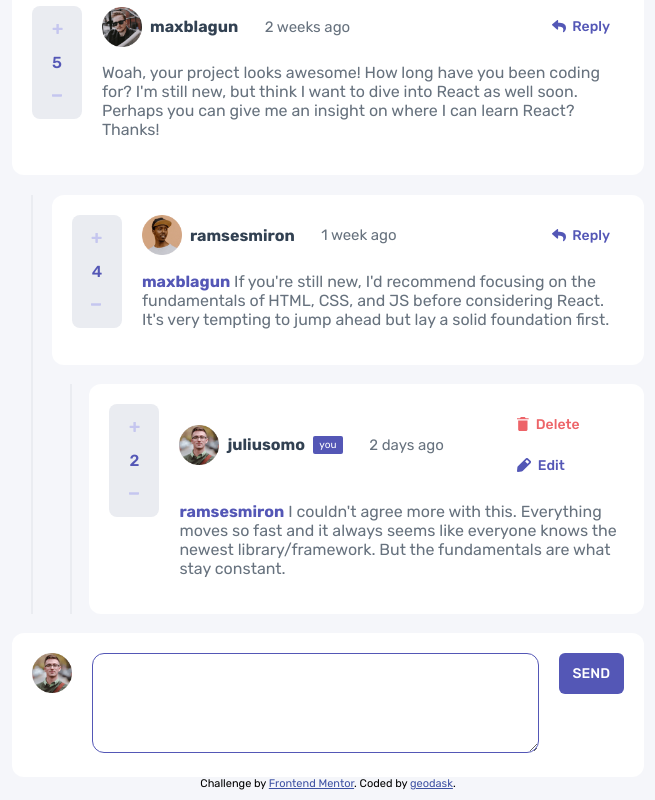
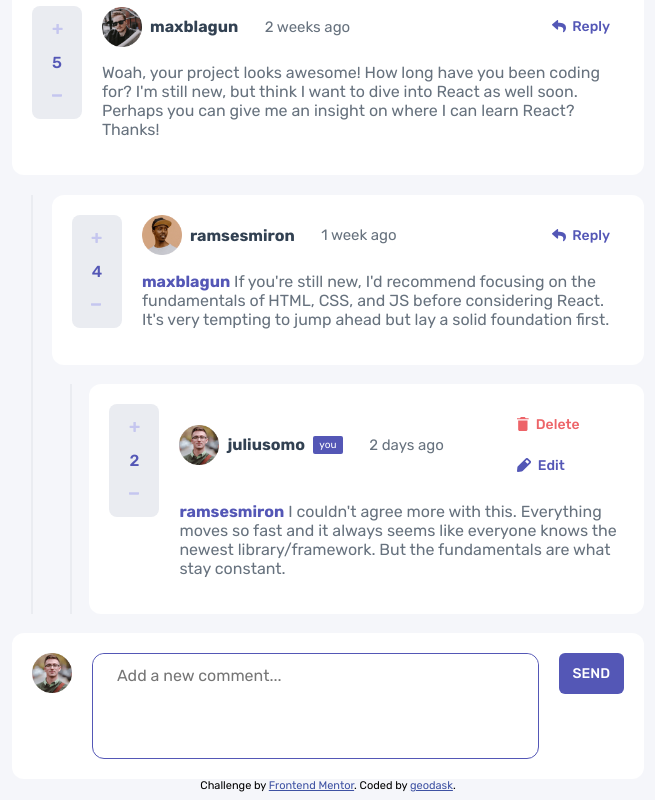
Before and after one commit to geodask/interactive-comments-section-v1, a Svelte app: page / in a window 1280 px wide. Shown: the part 222-1022 px from the top of the page, without its empty margins (312-967 px from the left). Built offline with nearby package versions, Linux system fonts and the light colour scheme.

Commit message:
improvements for textarea

```diff
--- a/src/components/Comment.svelte
+++ b/src/components/Comment.svelte
@@ -8,7 +8,6 @@
   import { COMMENTS_KEY, type CommentsContext } from './CommentsProvider.svelte';
 
   export let comment: Comment = undefined;
-  export let replyingTo: string = undefined;
 
   const { currentUser, onDelete, onEdit, onScoreUpdate } =
     getContext<CommentsContext>(COMMENTS_KEY);
@@ -67,8 +66,8 @@
   </div>
 
   <p class="comment__content">
-    {#if replyingTo}
-      <span class="comment__replying-to">{replyingTo}</span>
+    {#if comment.replyingTo}
+      <span class="comment__replying-to">{comment.replyingTo}</span>
     {/if}
     {comment.content}
   </p>
@@ -76,7 +75,7 @@
 
 {#if openReply}
   <br />
-  <CommentNew bind:open={openReply} replyToId={comment.id} />
+  <CommentNew bind:open={openReply} replyingTo={comment} />
 {/if}
 
 <style scoped>
--- a/src/components/CommentNew.svelte
+++ b/src/components/CommentNew.svelte
@@ -1,16 +1,34 @@
 <script lang="ts">
   import { getContext } from 'svelte';
+  import type { Comment } from '../services/comments/types';
   import Button from './Button.svelte';
   import { COMMENTS_KEY, type CommentsContext } from './CommentsProvider.svelte';
   import TextArea from './TextArea.svelte';
 
-  export let replyToId: number = undefined;
+  export let replyingTo: Comment = undefined;
   export let open: boolean = true;
 
   const { currentUser, onReply, onCreate } = getContext<CommentsContext>(COMMENTS_KEY);
 
   let loading = false;
   let content: string = '';
+
+  const onClick = async () => {
+    try {
+      loading = true;
+      if (!replyingTo) {
+        await onCreate(content);
+      } else {
+        open = true;
+        await onReply(replyingTo.id, content);
+        open = false;
+      }
+      content = '';
+    } catch {
+    } finally {
+      loading = false;
+    }
+  };
 </script>
 
 {#if open}
@@ -20,32 +38,20 @@
     {/if}
 
     <div class="comment__content">
-      <TextArea bind:content />
+      <TextArea
+        placeholder={replyingTo ? `Reply to ${replyingTo.user.username}...` : 'Add a new comment...'}
+        bind:content
+      />
     </div>
 
     <div class="comment__buttons">
-      {#if replyToId}
-        <Button
-          on:click={async () => {
-            loading = true;
-            await onReply(replyToId, content);
-            loading = false;
-            open = false;
-          }}
-        >
+      <Button on:click={onClick}>
+        {#if replyingTo}
           REPLY
-        </Button>
-      {:else}
-        <Button
-          on:click={async () => {
-            loading = true;
-            await onCreate(content);
-            loading = false;
-          }}
-        >
+        {:else}
           SEND
-        </Button>
-      {/if}
+        {/if}
+      </Button>
     </div>
   </div>
 {/if}
@@ -54,9 +60,7 @@
   .comment {
     display: grid;
     grid-template-columns: auto 1fr auto;
-
     grid-template-rows: auto;
-
     background: var(--color-neutral-white);
     column-gap: 20px;
     padding: 20px;
@@ -68,19 +72,4 @@
     cursor: not-allowed;
     opacity: 0.4;
   }
-
-  .comment__user-info {
-    grid-column: 1 / 2;
-    align-self: flex-start;
-  }
-
-  .comment__user-info {
-    grid-column: 1 / 2;
-    align-self: flex-start;
-  }
-
-  .comment__content {
-    grid-row: 1 / 3;
-    grid-column: 2 / 3;
-  }
 </style>
--- a/src/components/Comments.svelte
+++ b/src/components/Comments.svelte
@@ -14,14 +14,14 @@
 {#each commentsArray as comment (comment.id)}
   {#if comment.replies.length > 0}
     <div class="comment-thread">
-      <CommentComponent {comment} replyingTo={comment.replyingTo} />
+      <CommentComponent {comment} />
       <div class="comment-thread__reply">
         <svelte:self nestedComments={comment.replies} />
       </div>
     </div>
   {:else}
     <div class="comment-thread">
-      <CommentComponent {comment} replyingTo={comment.replyingTo} />
+      <CommentComponent {comment} />
     </div>
   {/if}
 {/each}
--- a/src/components/TextArea.svelte
+++ b/src/components/TextArea.svelte
@@ -8,17 +8,23 @@
 </script>
 
 <div class="text-area-container">
-  <textarea
-    on:change={onChange}
-    data-placeholder={placeholder}
-    contenteditable="true"
-    class="text-area"
-  />
+  <textarea {placeholder} value={content} on:change={onChange} class="text-area" />
 </div>
 
 <style scoped>
+  .text-area-container {
+    border-radius: 12px;
+    background-origin: border-box;
+    overflow: hidden;
+    border: 1px solid var(--color-primary-moderate-blue);
+  }
+
+  .text-area-container:focus-within {
+    border: 2px solid var(--color-primary-moderate-blue);
+  }
+
   .text-area {
-    border-radius: 12px;
+    resize: none;
     padding: 12px 24px;
     min-height: 100px;
     height: 100%;
@@ -26,12 +32,9 @@
     scrollbar-gutter: 100px;
     color: var(--color-neutral-grayish-blue);
     font-size: inherit;
-    border: 1px solid var(--color-primary-moderate-blue);
-  }
-
-  .text-area:focus {
+    border-radius: inherit;
+    border: none;
     outline: none;
-    border: 2px solid var(--color-primary-moderate-blue);
   }
 
   .text-area::-webkit-scrollbar {
@@ -44,6 +47,7 @@
 
   .text-area::-webkit-scrollbar-thumb {
     border-radius: inherit;
+    background-clip: border-box;
     background-color: var(--color-primary-moderate-blue);
   }
 </style>
```
